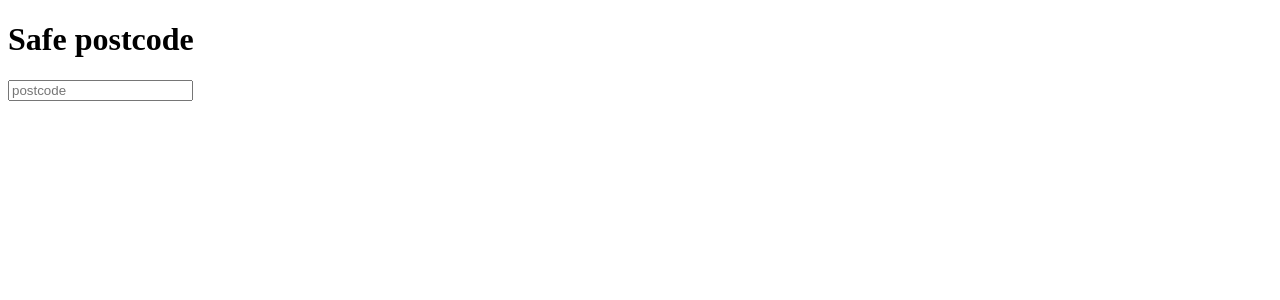
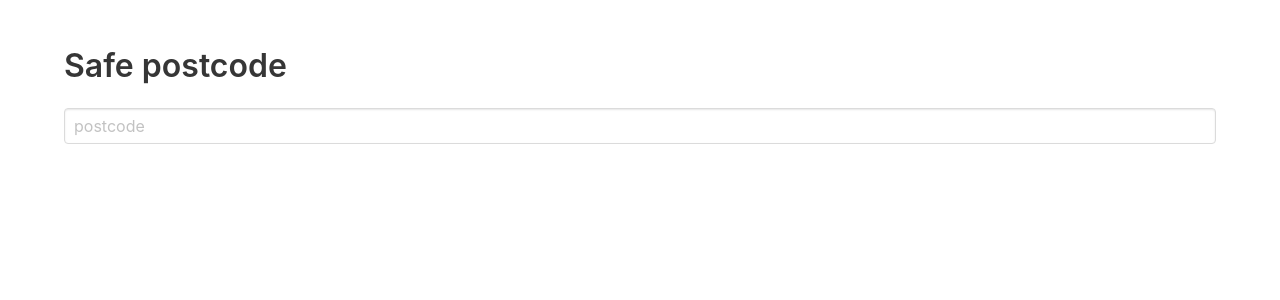
Before and after one commit to pedsm/safePostcode, a Next.js app: page / in a window 1280 px wide. Shown: the top 300 px of the page. Built offline with nearby package versions, Linux system fonts and the light colour scheme.

Commit message:
Bulma cleanup

```diff
--- /dev/null
+++ b/components/crime.js
@@ -0,0 +1,28 @@
+import React from 'react'
+
+export default class Crime extends React.Component {
+    cleanDashCase(dashCase) {
+        const s = dashCase.split('-').join(' ')
+        return s[0].toUpperCase() + s.slice(1)
+    }
+
+    render() {
+        const { crime } = this.props
+        return (
+            <article className="media">
+                <div className="media-content">
+                    <div className="content">
+                        <p><strong>{this.cleanDashCase(crime.category)}</strong></p>
+                        <p>{crime.location.street.name}</p>
+                        {(() => {
+                            if (crime.outcome_status == null) {
+                                return (<p>No outcome avaliable</p>)
+                            }
+                            return (<p>{crime.outcome_status.category}</p>)
+                        })()}
+                    </div>
+                </div>
+            </article>
+        )
+    }
+}
--- a/pages/_document.js
+++ b/pages/_document.js
@@ -11,7 +11,7 @@ class MyDocument extends Document {
       <Html>
         <Head>
             <meta name="viewport" content="width=device-width, initial-scale=1"/>
-            <link href="https://cdnjs.cloudflare.com/ajax/libs/bulma/0.7.4/css/bulma.min.css" ref="stylesheet" />
+            <link href="https://cdnjs.cloudflare.com/ajax/libs/bulma/0.7.4/css/bulma.min.css" rel="stylesheet" />
         </Head>
         <body className="custom_class">
           <Main />
--- a/pages/index.js
+++ b/pages/index.js
@@ -1,4 +1,5 @@
 import React from 'react'
+import Crime from '../components/crime'
 import get from 'axios'
 
 const { log, error } = console
@@ -57,15 +58,15 @@ class Home extends React.Component {
 
     render() {
         return (
-            <div>
-                <h1>Safe postcode</h1>
-                <input onChange={ this.handleInput.bind(this) }  placeholder="postcode" />
-                {this.state.crimes.map((crime, i) => (
-                    <div key={i}>
-                        <p>{crime.category}</p>
-                    </div>
-                ))}
-            </div>
+            <section className="section">
+                <div className="container">
+                    <h1 className="title">Safe postcode</h1>
+                    <input className="input" onChange={this.handleInput.bind(this)} placeholder="postcode" />
+                    {this.state.crimes.map((crime, i) => (
+                        <Crime crime={crime} key={i} />
+                    ))}
+                </div>
+            </section>
         )
     }
 }
```
